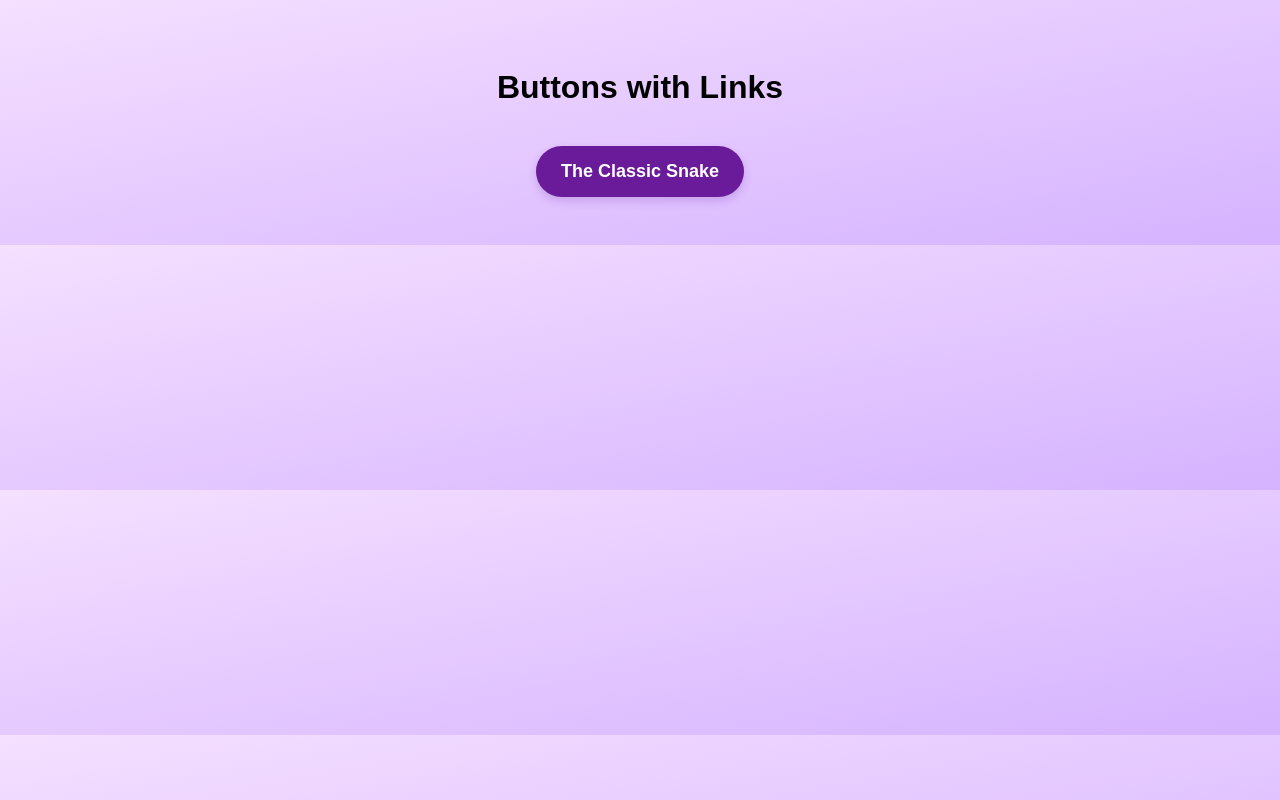
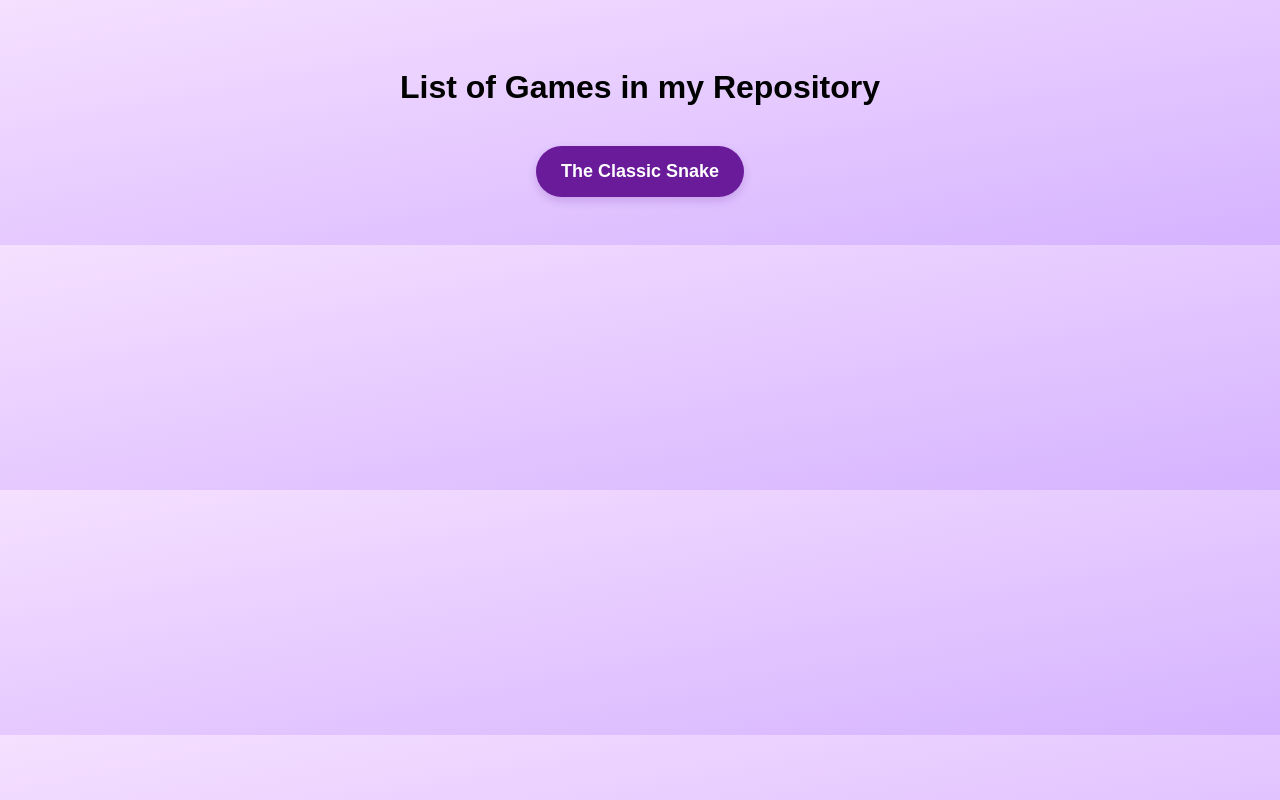
Before and after one commit to shivo1211/games, a plain HTML site: page index.html in a window 1280 px wide. Drawn offline with Linux system fonts and the light colour scheme.

Commit message:
Update index.html
update at 10:51

```diff
--- a/index.html
+++ b/index.html
@@ -7,7 +7,7 @@
 </head>
 
 <body>
-    <h1>Buttons with Links</h1>
+    <h1>List of Games in my Repository</h1>
     <div class="button-container">
         <button id="button1">The Classic Snake</button>
         <!-- <button id="button2">Go to Example 2</button>
```
